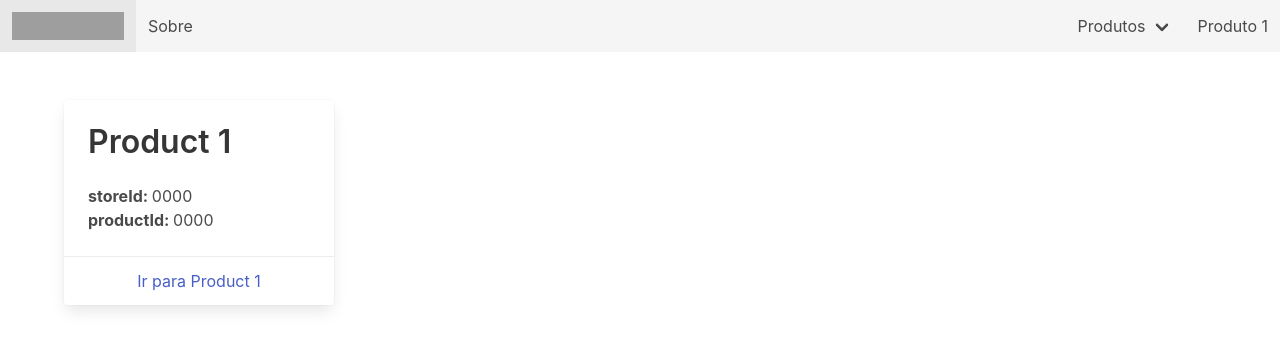
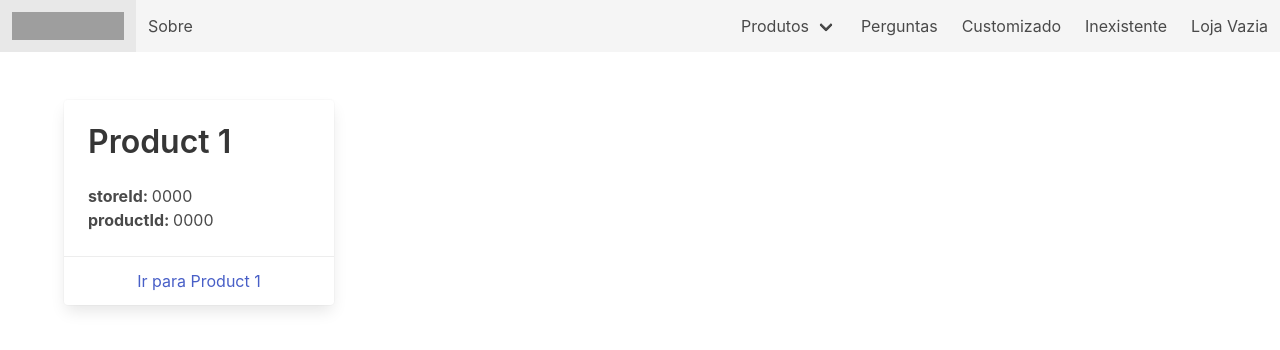
Before and after one commit to trustvox/trustvox-widgets-react, a Next.js app: page / in a window 1280 px wide. Shown: the top 350 px of the page. Built offline with nearby package versions, Linux system fonts and the light colour scheme; grey boxes are pictures that could not be loaded.

Commit message:
Implement dynamic Products listing

```diff
--- a/components/Header.tsx
+++ b/components/Header.tsx
@@ -1,4 +1,20 @@
 import Link from 'next/link';
+import { products } from '../utils/products';
+
+const categories = products.map(product => product.category).filter(category => category)
+const uniqueCategories = Array.from(new Set(categories))
+
+const fromCategory = (products, category: string | null) => {
+  return products.filter(product => product.category === category)
+}
+
+const linksFromCategory = (products, category) => (
+  fromCategory(products, category).map(product => (
+    <Link href="/[id]" as={`/${product.id}`} key={product.id}>
+      <a className="navbar-item">{ product.title }</a>
+    </Link>
+  ))
+)
 
 const Header = () => (
   <nav
@@ -38,19 +54,17 @@ const Header = () => (
 
     <div id="navbar" className="navbar-end">
       <div className="navbar-end">
-        <div className="navbar-item has-dropdown is-hoverable">
-          <a className="navbar-link">Produtos</a>
+        {uniqueCategories.map(category => (
+          <div className="navbar-item has-dropdown is-hoverable" key={category}>
+            <a className="navbar-link">{ category }</a>
 
-          <div className="navbar-dropdown">
-            <Link href="/">
-              <a className="navbar-item">Produto 1</a>
-            </Link>
+            <div className="navbar-dropdown">
+             {linksFromCategory(products, category)}
+            </div>
           </div>
-        </div>
+        ))}
 
-        <Link href="/">
-          <a className="navbar-item">Produto 1</a>
-        </Link>
+        {linksFromCategory(products, null)}
       </div>
     </div>
   </nav>
--- a/pages/about.tsx
+++ b/pages/about.tsx
@@ -1,4 +1,3 @@
-
 import Layout from '../components/Layout';
 
 const About = () => (
--- /dev/null
+++ b/utils/products.ts
@@ -0,0 +1,134 @@
+const customStyle = {
+  importFonts: [
+    'https://fonts.googleapis.com/css?family=Coiny',
+    'https://fonts.googleapis.com/css?family=Coiny|ZCOOL+QingKe+HuangYou'
+  ],
+
+  surveyAttributeBar: {
+    borderRadius: '4px'
+  },
+  surveyAttributeBarLabel: {
+    color: 'black'
+  },
+  surveyAttributeBarItem: {
+    background: 'pink'
+  },
+  surveyAttributeBarItemLabel: {
+    color: 'pink'
+  },
+  surveyAttributeBarItemSelected: {
+    background: 'red !important'
+  },
+  buttonUpvote: {
+    background: 'blue'
+  },
+  buttonDownvote: {
+    background: 'black'
+  },
+  buttonSuccess: {
+    background: 'blue'
+  },
+  buttonHasMore: {
+    background: 'black',
+    color: 'white'
+  },
+  buttonHasMoreHover: {
+    background: 'gray'
+  },
+  recommendationsMainline: {
+    stroke: 'red'
+  },
+  recommendationsBaseline: {
+    stroke: 'white'
+  },
+  productRateNoteOf: {
+    fontSize: '35px'
+  },
+  starsBackground: {
+    fill: 'pink'
+  },
+  starsForeground: {
+    fill: 'red'
+  }
+};
+
+export const products = [
+  {
+    id: 1,
+    title: 'Produto 1',
+    storeId: '619',
+    productId: '857789',
+    category: 'Produtos'
+  },
+  {
+    id: 2,
+    title: 'Produto 2',
+    storeId: '619',
+    productId: '844441',
+    category: 'Produtos'
+  },
+  {
+    id: 3,
+    title: 'Produto 3',
+    storeId: '619',
+    productId: '860986',
+    category: 'Produtos'
+  },
+  {
+    id: 4,
+    title: 'Produto 4',
+    storeId: '619',
+    productId: '882013',
+    category: 'Produtos'
+  },
+  {
+    id: 5,
+    title: 'Produto 5',
+    storeId: '619',
+    productId: '833980',
+    category: 'Produtos'
+  },
+  {
+    id: 6,
+    title: 'Produto 6',
+    storeId: '619',
+    productId: '815480',
+    category: 'Produtos'
+  },
+  {
+    id: 7,
+    title: 'Perguntas',
+    storeId: '1',
+    productId: '1',
+    category: null
+  },
+  {
+    id: 8,
+    title: 'Customizado',
+    storeId: '619',
+    productId: '882013',
+    name: 'Ruby on Rails Tote',
+    photos:
+      'https://static.trustvox.com.br/trustvox-store/app/public/spree/products/21/product/ror_tote.jpeg',
+    customStyle: customStyle,
+    category: null
+  },
+  {
+    id: 9,
+    title: 'Inexistente',
+    storeId: '619',
+    productId: '000000',
+    category: null
+  },
+  {
+    id: 10,
+    title: 'Loja Vazia',
+    storeId: '6',
+    productId: '882013',
+    category: null
+  }
+];
+
+export const getProduct = (productId: any) => {
+  return products.find(product => product.id === parseInt(productId));
+};
```
